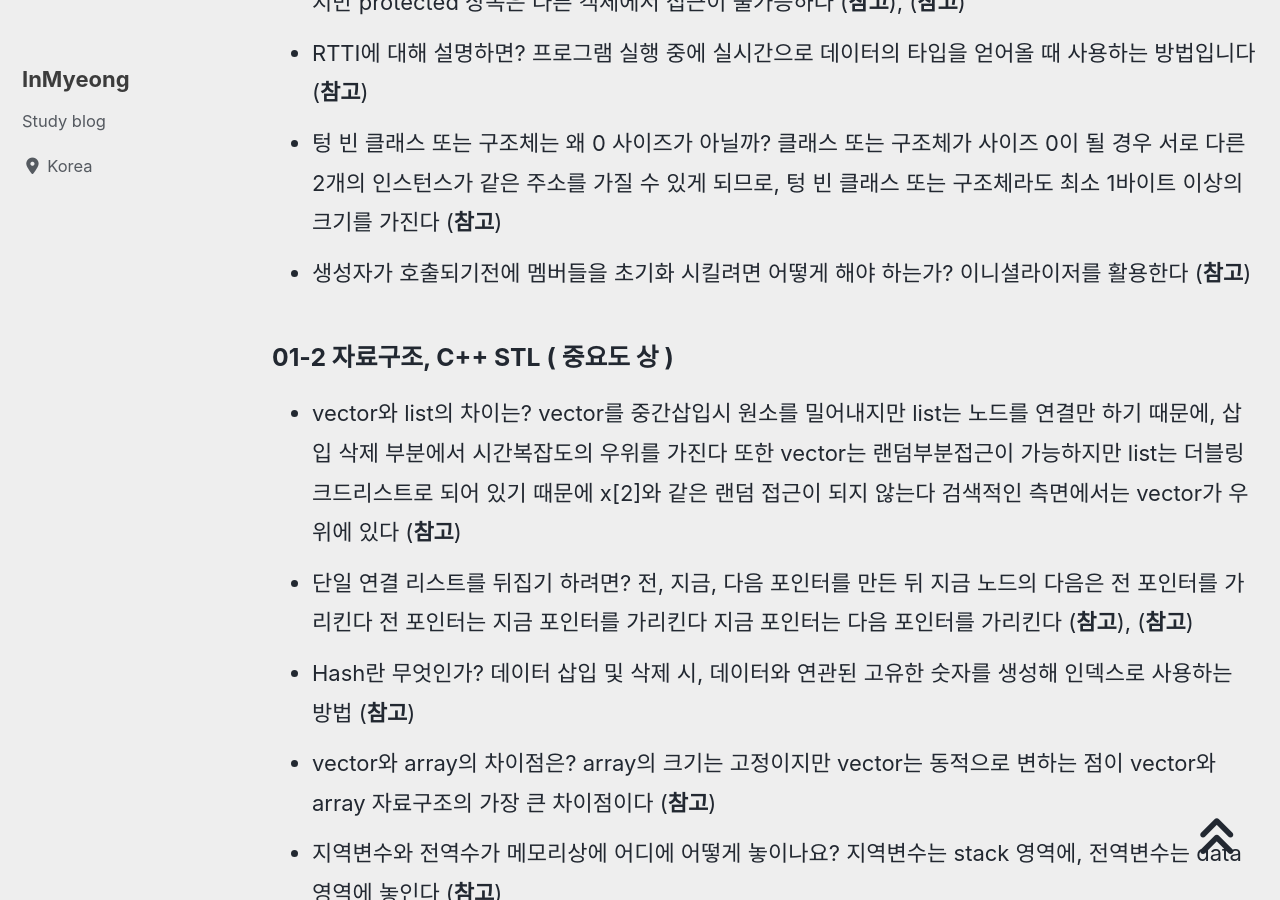
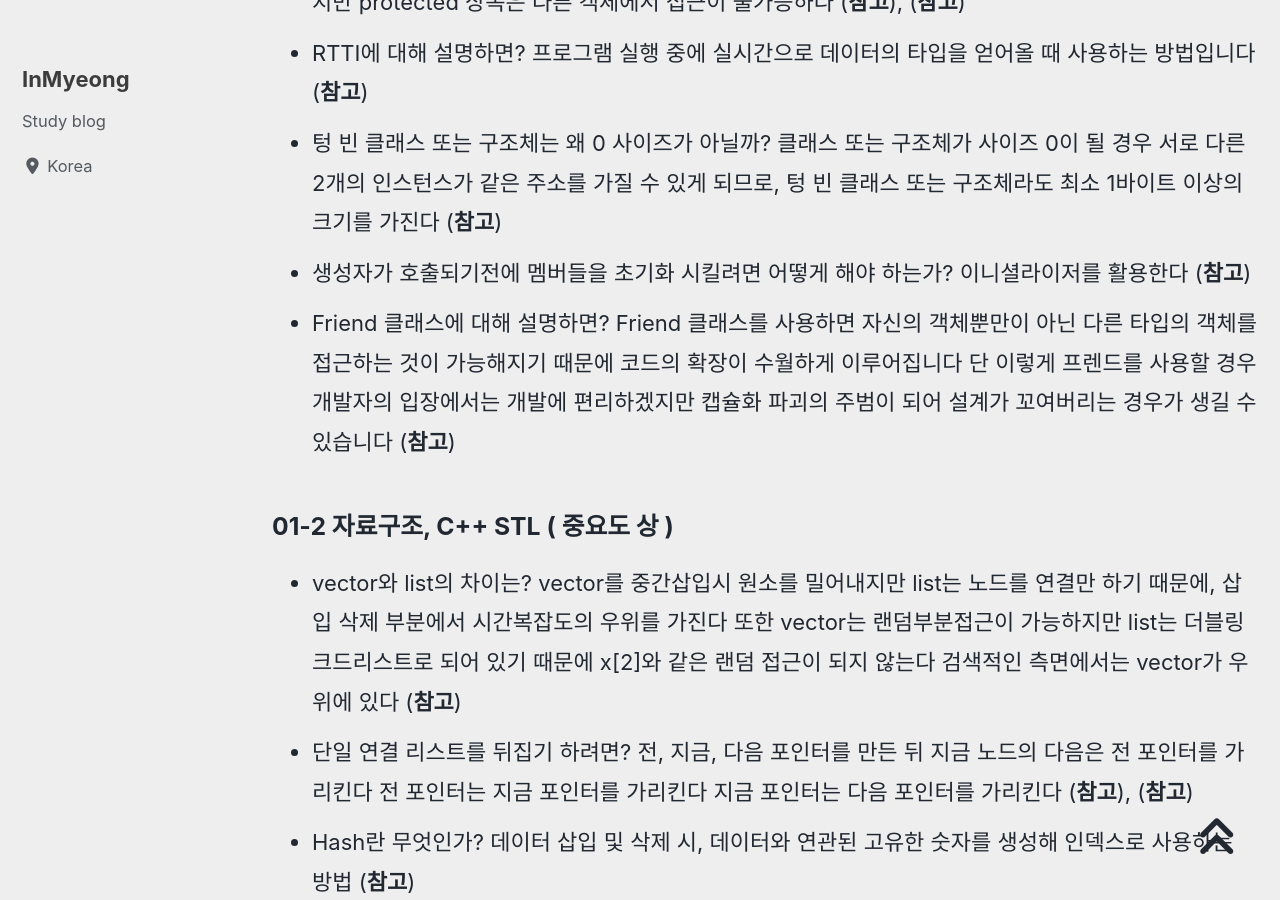
Before and after one commit to devMyeong/devMyeong.github.io, a Jekyll site: the page built from _posts/cs/2022-09-05-블로그-면접준비.md, in a window 1280 px wide and 900 px high, scrolled down 8440 px. Built offline with Jekyll 4.4.1, drawn with Linux system fonts in a browser that asks for light colours; cached includes are drawn as plain includes; nearby versions of some CDN libraries; some web fonts are replaced; comment, search, counter and statistics services are not loaded; some of the changed text lies outside the part shown.

```diff
--- a/_posts/cs/2022-09-05-블로그-면접준비.md
+++ b/_posts/cs/2022-09-05-블로그-면접준비.md
@@ -31,7 +31,7 @@ last_modified_at: 2022-09-26
 - C++의 특징에 대해 설명하면? 첫번째는 다형성(Polymorphism)으로 하나의 객체가 여러 가지 타입을 가질 수 있는 것을 말한다 두번째는 캡슐화로 비슷한 속성과 메소드를 하나의 클래스로 묶는것을 말한다 세번째는 상속으로 부모 클래스의 메소드와 필드를 자식 클래스에서 그대로 물려 받는 것을 말한다 네번째는 추상화로 어떤 실체들에서 관심이 있는 공통적인 특성을 뽑아내어 하나의 분류로 만드는 것을 말한다 ([**참고**](https://cclient.tistory.com/m/11))
 - 다형성의 예시에 대해서 설명하면? 연산자 오버로드, 함수 오버로드, 함수 템플릿, 가상함수가 있다 ([**참고**](https://younggwan.tistory.com/50))
 - C++과 C언어의 차이는? 속도적인 차이에 대한 이유에 대해서 말씀드리겠습니다 C++이 C언어보다 상대적으로 느립니다 그 이유는 템플릿이나 객체 지향 언어가 제공하는 기능에서 발생합니다. 객체지향 언어의 특성상 데이터 타입 변환이나 다형성의 기능을 지원하기 위해 다수의 메모리 테이블을 추가합니다 결과적으로 더 많은 메모리가 필요하며, 또한 메모리 관리하는 기능들이 추가되다 보니 전반적으로 느려지게 됩니다 그리고 객체를 이용한 출력, 함수를 이용한 출력이 다르고 C++은 namespace 개념을 사용개념을 사용합니다 ([**참고**](https://cclient.tistory.com/m/11))
-- 추상클래스란 무엇인가? C++에서는 하나 이상의 순수 가상 함수를 포함하는 클래스를 추상 클래스(abstract class)라고 한다
+- 추상클래스란 무엇인가? C++에서는 하나 이상의 순수 가상 함수를 포함하는 클래스를 추상 클래스(abstract class)라고 한다 ([**참고**](http://www.tcpschool.com/cpp/cpp_polymorphism_abstract))
 - 인터페이스란 무엇인가? 인터페이스는 구현이 없다 즉, 인터페이스 클래스에는 가상 소멸자와 순수 가상함수만 포함된다 ([**참고**](https://velog.io/@hyongti/C%EC%B6%94%EC%83%81%ED%81%B4%EB%9E%98%EC%8A%A4-vs.-%EC%9D%B8%ED%84%B0%ED%8E%98%EC%9D%B4%EC%8A%A4-%ED%81%B4%EB%9E%98%EC%8A%A4))
 - 생성자는 왜 가상함수가 될 수 없는가? 객체를 만들려면 완전한 정보가 필요합니다 특히 생성하려는 정확한 유형을 알아야 합니다 결과적으로 "생성자 호출"은 가상이 될 수 없습니다 ([**참고**](https://stackoverflow.com/questions/733360/why-do-we-not-have-a-virtual-constructor-in-c))
 - 가상함수와 순수 가상 함수에 대해서 설명하면? 순수 가상 함수는 인터페이스(Interface)를 자식 클래스에게 전달하기 위해 사용하는 함수이고, 일반(단순) 가상 함수는 인터페이스(Interface) + 함수의 선언(내부 구현) 까지 자식 클래스에게 전달하기 위해 사용하는 함수입니다 ([**참고**](https://blockdmask.tistory.com/277))
@@ -84,6 +84,7 @@ last_modified_at: 2022-09-26
 - RTTI에 대해 설명하면? 프로그램 실행 중에 실시간으로 데이터의 타입을 얻어올 때 사용하는 방법입니다 ([**참고**](https://blockdmask.tistory.com/526))
 - 텅 빈 클래스 또는 구조체는 왜 0 사이즈가 아닐까? 클래스 또는 구조체가 사이즈 0이 될 경우 서로 다른 2개의 인스턴스가 같은 주소를 가질 수 있게 되므로, 텅 빈 클래스 또는 구조체라도 최소 1바이트 이상의 크기를 가진다 ([**참고**](https://zepeh.tistory.com/581))
 - 생성자가 호출되기전에 멤버들을 초기화 시킬려면 어떻게 해야 하는가? 이니셜라이저를 활용한다 ([**참고**](https://velog.io/@jinh2352/%EC%83%9D%EC%84%B1%EC%9E%90%EC%99%80-%EC%86%8C%EB%A9%B8%EC%9E%90-%EA%B7%B8%EB%A6%AC%EA%B3%A0-%EC%A0%91%EA%B7%BC%EC%A7%80%EC%A0%95%EC%9E%90))
+- Friend 클래스에 대해 설명하면? Friend 클래스를 사용하면 자신의 객체뿐만이 아닌 다른 타입의 객체를 접근하는 것이 가능해지기 때문에 코드의 확장이 수월하게 이루어집니다 단 이렇게 프렌드를 사용할 경우 개발자의 입장에서는 개발에 편리하겠지만 캡슐화 파괴의 주범이 되어 설계가 꼬여버리는 경우가 생길 수 있습니다 ([**참고**](https://coding-factory.tistory.com/698))
 
 ### 01-2 자료구조, C++ STL ( 중요도 상 )
 - vector와 list의 차이는? vector를 중간삽입시 원소를 밀어내지만 list는 노드를 연결만 하기 때문에, 삽입 삭제 부분에서 시간복잡도의 우위를 가진다 또한 vector는 랜덤부분접근이 가능하지만 list는 더블링크드리스트로 되어 있기 때문에 x[2]와 같은 랜덤 접근이 되지 않는다 검색적인 측면에서는 vector가 우위에 있다 ([**참고**](https://chanheess.tistory.com/154))
@@ -227,6 +228,8 @@ last_modified_at: 2022-09-26
 - https://hakyoug.tistory.com/73
 - https://sb-story.tistory.com/2
 - https://throwbug.com/80/%EB%A9%B4%EC%A0%91%EB%95%8C-%EC%96%B4%EB%96%A4%EA%B1%B0-%EB%AC%BC%EC%96%B4%EB%B3%B4%EB%8A%94%EC%A7%80-%EA%B3%B5%EC%9C%A0%ED%95%B4%EB%B3%B4%EC%95%84%EC%9A%94
+- http://www.gamejob.co.kr/Community/Talk/Detail?talk_Stat=13&idx=9149
+- https://namoeye.tistory.com/entry/%EB%A9%B4%EC%A0%91%EB%8C%80%EB%B9%84-%EC%A7%88%EB%AC%B8-%EC%A0%95%EB%A6%AC?category=678025
 
 <br>
 
```
